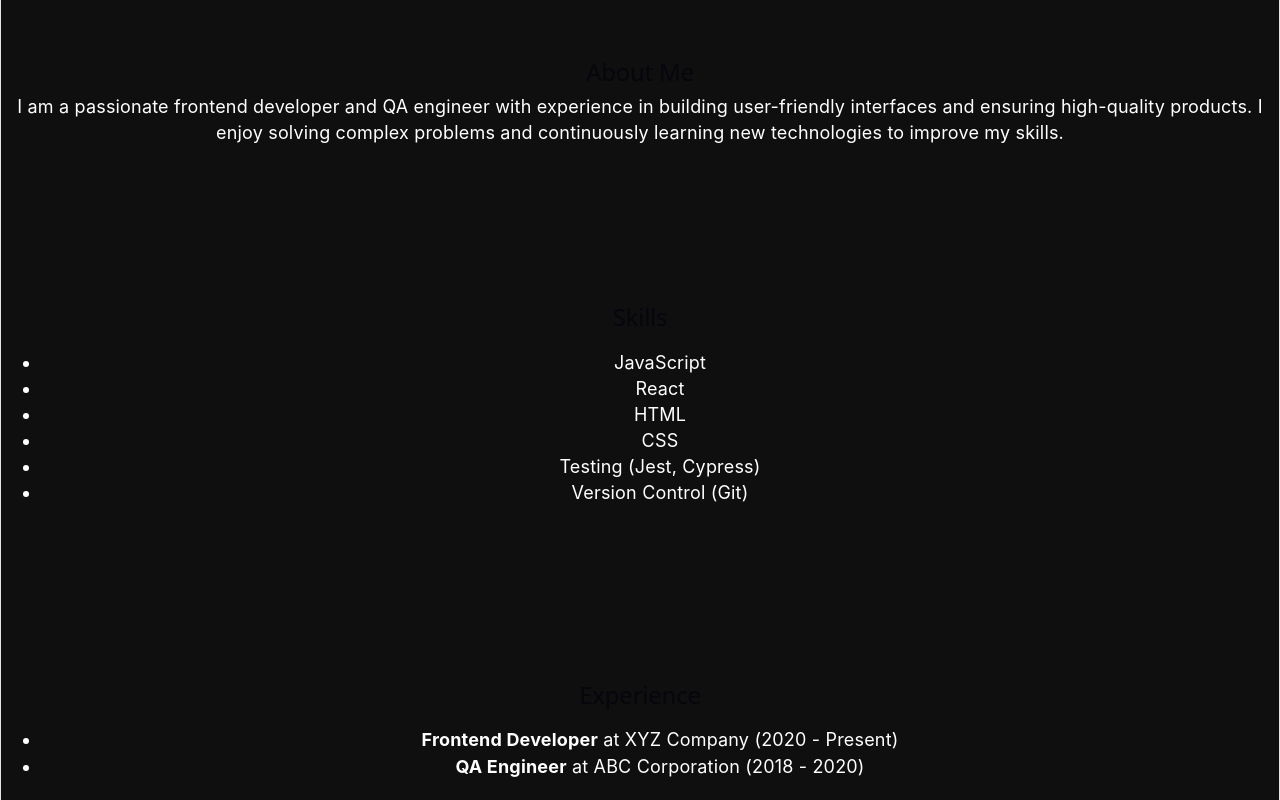
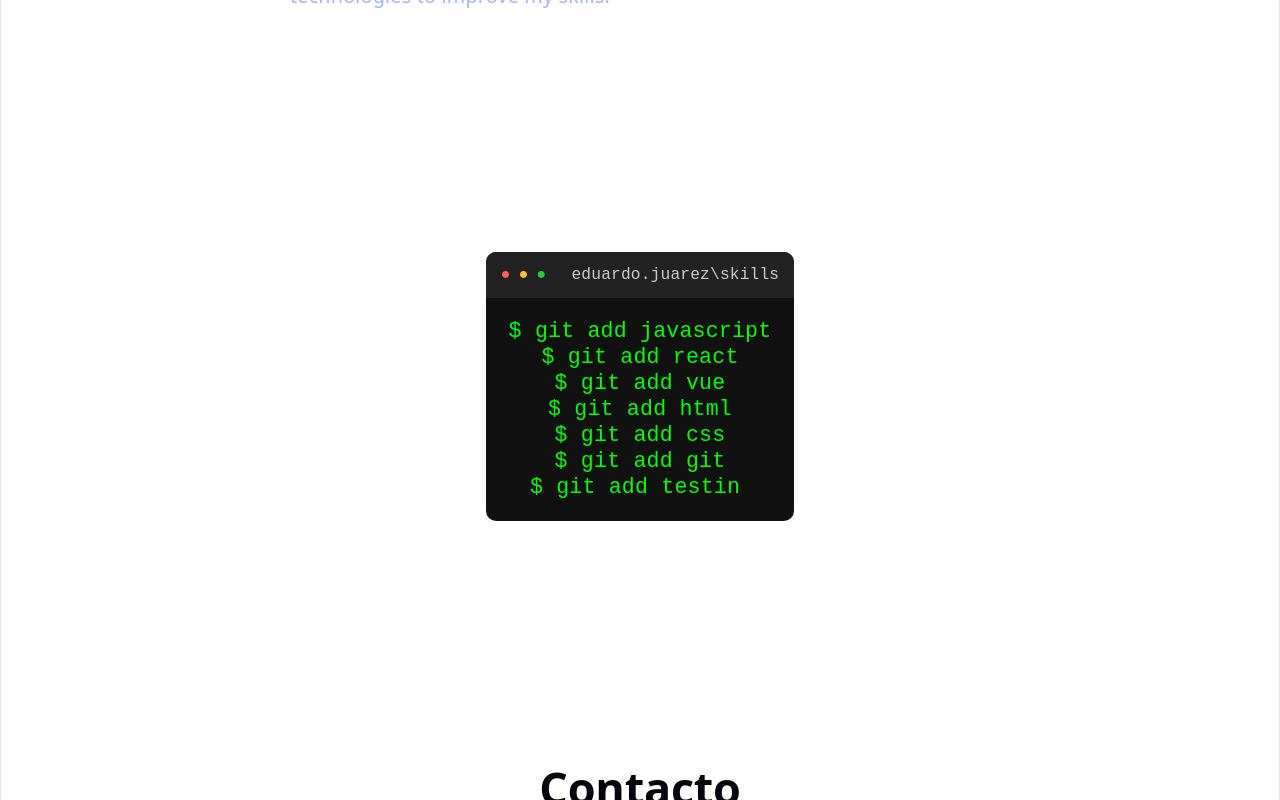
Before and after one commit to edjuarez/personal-site, a React (Vite) app: page / in a window 1280 px wide. Shown: the part 1200-2000 px from the top of the page. Built offline with nearby package versions, Linux system fonts and the light colour scheme.

Commit message:
add new components and update visual styles

```diff
--- a/src/App.css
+++ b/src/App.css
@@ -6,7 +6,7 @@ input:focus, textarea:focus {
   border-color: #111;
 }
 
-body { font-family: 'Inter', sans-serif; background: #0f0f0f; color: #fff; min-height: 100vh; }
+/* body { font-family: 'Inter', sans-serif; background: #0f0f0f; color: #fff; min-height: 100vh; } */
 .hero {
   min-height: 100vh; display: flex; flex-direction: column; align-items: center; justify-content: center;
   text-align: center; padding: 2rem;
@@ -174,3 +174,15 @@ h1 {
     border-right-color: var(--border);
   }
 }
+
+.cursor {
+  display: inline-block;
+  width: 10px;
+  animation: blink 0.8s infinite;
+}
+
+@keyframes blink {
+  0% { opacity: 1; }
+  50% { opacity: 0; }
+  100% { opacity: 1; }
+}
--- a/src/App.tsx
+++ b/src/App.tsx
@@ -6,6 +6,7 @@ import './App.css'
 import { Hero } from './components/hero'
 import { About } from './components/about'
 import {Contact} from './components/Contact'
+import { Skills } from './components/Skills'
 
 function App() {
   const [count, setCount] = useState(0)
@@ -14,6 +15,7 @@ function App() {
     <>
       <Hero />
       <About />
+      <Skills />
       <Contact />
 
       {/* <section id="center">
--- /dev/null
+++ b/src/components/Skills.tsx
@@ -0,0 +1,106 @@
+import { useState, useEffect } from "react";
+
+export const Skills = () => {
+  const skills = [
+    "javascript",
+    "react",
+    "vue",
+    "html",
+    "css",
+    "git",
+    "testing",
+    "qa",
+  ];
+
+  const [currentLine, setCurrentLine] = useState("");
+  const [lineIndex, setLineIndex] = useState(0);
+  const [charIndex, setCharIndex] = useState(0);
+  const [lines, setLines] = useState([]);
+
+  useEffect(() => {
+    if (lineIndex >= skills.length) return;
+
+    const skill = skills[lineIndex];
+    const command = `$ git add ${skill}`;
+
+    if (charIndex < command.length) {
+      const timeout = setTimeout(() => {
+        setCurrentLine(command.slice(0, charIndex + 1));
+        setCharIndex(charIndex + 1);
+      }, 40);
+      return () => clearTimeout(timeout);
+    } else {
+      const timeout = setTimeout(() => {
+        setLines((prev) => [...prev, command]);
+        setCurrentLine("");
+        setCharIndex(0);
+        setLineIndex(lineIndex + 1);
+      }, 300);
+      return () => clearTimeout(timeout);
+    }
+  }, [charIndex, lineIndex]);
+
+  return (
+    <section
+      style={{
+        padding: "120px 20px",
+        maxWidth: "1000px",
+        margin: "0 auto",
+      }}
+    >
+
+      <div
+        style={{
+          background: "#111",
+          color: "#0f0",
+          borderRadius: "10px",
+          overflow: "hidden",
+          fontFamily: "monospace",
+          fontSize: "1.2rem",
+        }}
+      >
+        {/* HEADER DE LA CONSOLA */}
+        <div
+          style={{
+            background: "#222",
+            padding: "10px 15px",
+            display: "flex",
+            alignItems: "center",
+            gap: "10px",
+            color: "#ccc",
+            fontSize: "0.9rem",
+          }}
+        >
+          {/* ICONOS */}
+          <div
+            style={{
+              display: "flex",
+              gap: "8px",
+              marginRight: "15px",
+            }}
+          >
+            <span style={{ color: "#ff5f56" }}>●</span>
+            <span style={{ color: "#ffbd2e" }}>●</span>
+            <span style={{ color: "#27c93f" }}>●</span>
+          </div>
+
+          {/* DIRECTORIO */}
+          <span>eduardo.juarez\skills</span>
+        </div>
+
+        {/* CUERPO DE LA CONSOLA */}
+        <div style={{ padding: "20px" }}>
+          {lines.map((line, i) => (
+            <div key={i}>{line}</div>
+          ))}
+
+          <div>
+            {currentLine}
+            <span className="cursor">█</span>
+          </div>
+        </div>
+      </div>
+    </section>
+  );
+
+}
--- a/src/components/about.tsx
+++ b/src/components/about.tsx
@@ -1,35 +1,10 @@
 export const About = () => {
   return (
-        <section>
-            <h2>About Me</h2>
-            <p>I am a passionate frontend developer and QA engineer with experience in building user-friendly interfaces and ensuring high-quality products. I enjoy solving complex problems and continuously learning new technologies to improve my skills.</p>
-            <div id="skills">
-            <svg className="icon" role="presentation" aria-hidden="true">
-                <use href="/icons.svg#skills-icon"></use>
-            </svg>
-
-
-                <h2>Skills</h2>
-                <ul>
-                    <li>JavaScript</li>
-                    <li>React</li>
-                    <li>HTML</li>
-                    <li>CSS</li>
-                    <li>Testing (Jest, Cypress)</li>
-                    <li>Version Control (Git)</li>
-                </ul>
-            </div>
-            <div id="experience">
-            <svg className="icon" role="presentation" aria-hidden="true">
-                <use href="/icons.svg#experience-icon"></use>
-            </svg>
-            <h2>Experience</h2>
-                <ul>
-                    <li><strong>Frontend Developer</strong> at XYZ Company (2020 - Present)</li>
-                    <li><strong>QA Engineer</strong> at ABC Corporation (2018 - 2020)</li>
-                </ul>
-
-            </div>
+        <section className="about" style={{ padding: "120px 20px", maxWidth: "700px", margin: "0 auto", textAlign: "left" }}>
+            <h2 style={{ fontSize: "2.5rem", marginBottom: "40px", fontWeight: "600" }}>About Me</h2>
+            <p style={{ fontSize: "1.1rem", lineHeight: "1.6", color: "#a5b4fc" }}>
+                I am a passionate frontend developer and QA engineer with experience in building user-friendly interfaces and ensuring high-quality products. I enjoy solving complex problems and continuously learning new technologies to improve my skills.
+            </p>
         </section>
     );
 };
--- a/src/components/hero.tsx
+++ b/src/components/hero.tsx
@@ -11,10 +11,6 @@ export const Hero = () => {
           <a href="#" target="_blank">CV</a>
         </div>
       </section>
-      <section className="about">
-        <h2>About Me</h2>
-        <p>I'm a passionate frontend developer and QA engineer with experience in building user-friendly interfaces and ensuring high-quality products. I enjoy solving complex problems and continuously learning new technologies to improve my skills.</p>
-      </section>
     </>
   );
 };
```
Also changed, not shown: src/components/about.css (added).
